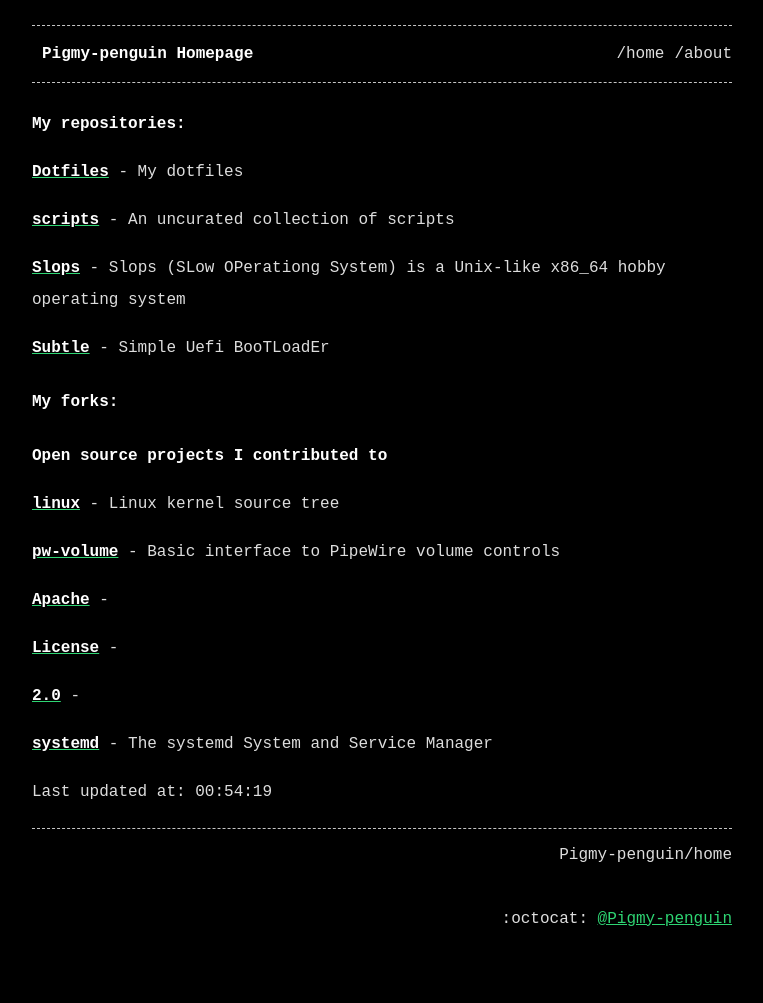
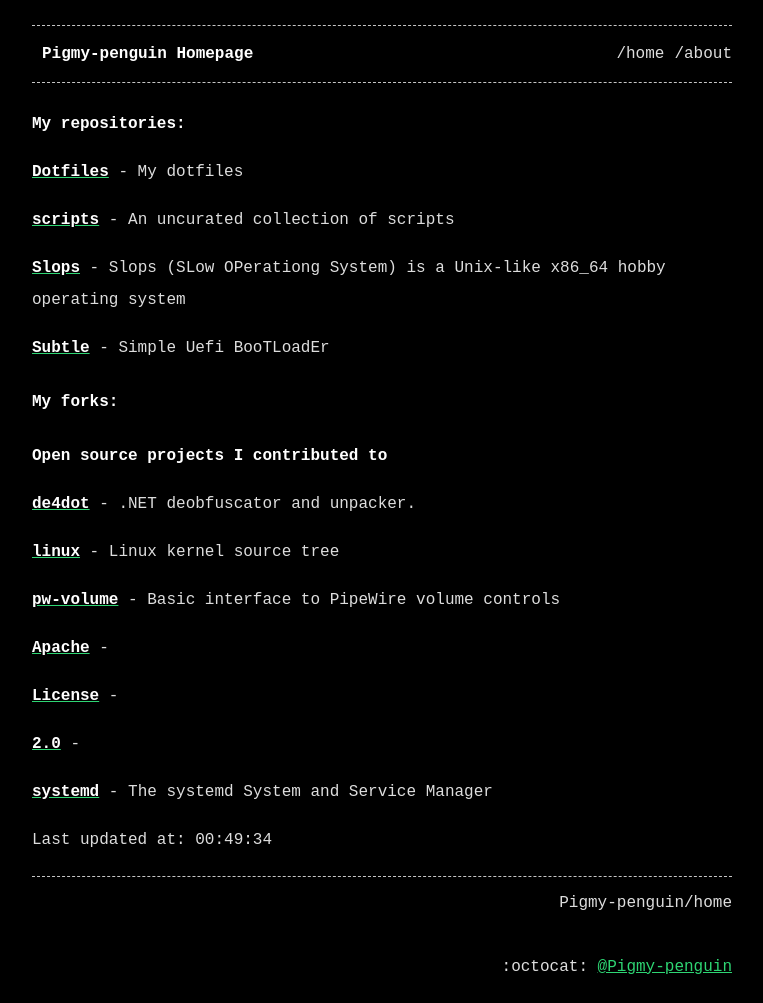
Before and after one commit to Pigmy-penguin/Pigmy-penguin.github.io, a Jekyll site: the page built from index.md, in a window 1280 px wide. Shown: the whole page, without its empty margins (258-1021 px from the left). Built offline with Jekyll 4.4.1, drawn with Linux system fonts in a browser that asks for light colours; before the commit the page ends 955 px from its top, so only the background shows below that.

Commit message:
Auto updating the website

```diff
--- a/index.md
+++ b/index.md
@@ -18,6 +18,8 @@ title: Pigmy-penguin Homepage
 ## My forks:
 ### Open source projects I contributed to
 
+[**de4dot**](https://github.com/Pigmy-penguin/de4dot) - .NET deobfuscator and unpacker.
+
 [**linux**](https://github.com/Pigmy-penguin/linux) - Linux kernel source tree
 
 [**pw-volume**](https://github.com/Pigmy-penguin/pw-volume) - Basic interface to PipeWire volume controls
@@ -31,4 +33,4 @@ title: Pigmy-penguin Homepage
 [**systemd**](https://github.com/Pigmy-penguin/systemd) - The systemd System and Service Manager
 
 
-Last updated at: 00:54:19
+Last updated at: 00:49:34
```
Also changed, not shown: 1 other file.
